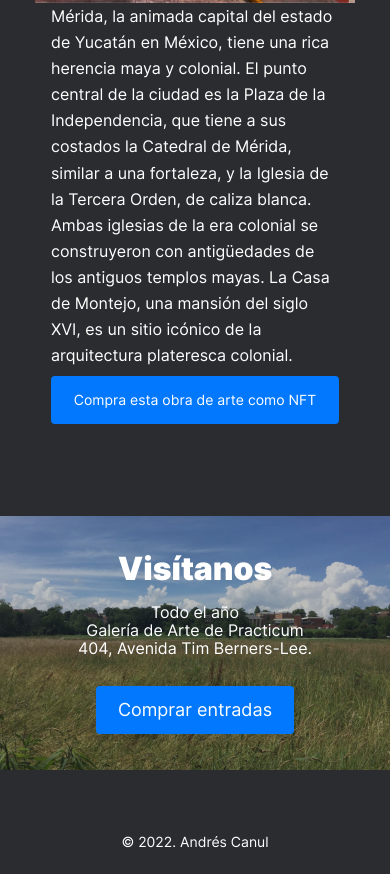
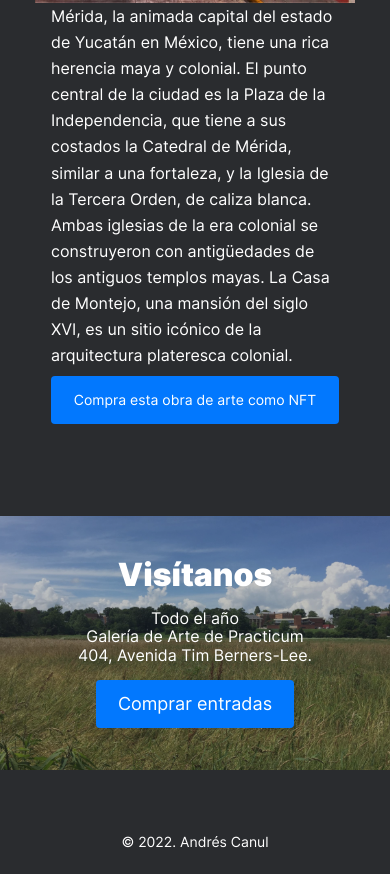
Before and after one commit to andruuul/web_project_3_esp, a plain HTML site: page index.html in a window 390 px wide. Shown: the part 9150-10024 px from the top of the page. Drawn offline with nearby package versions, Linux system fonts and the light colour scheme.

```diff
--- a/blocks/content/cover/__button/cover__button.css
+++ b/blocks/content/cover/__button/cover__button.css
@@ -10,8 +10,8 @@
   font-size: 18px;
   line-height: 1;
   color: #fff;
-  margin: 0;
   padding: 0;
+  margin: 32px 0 0;
   text-decoration: none;
   display: flex;
   align-items: center;
--- a/blocks/content/cover/__text/cover__text.css
+++ b/blocks/content/cover/__text/cover__text.css
@@ -6,6 +6,6 @@
   color: #fff;
   width: 280px;
   margin: 0;
-  padding: 32px 0 32px;
+  padding: 0;
   text-align: center;
 }
--- a/blocks/content/cover/__title/cover__title.css
+++ b/blocks/content/cover/__title/cover__title.css
@@ -6,6 +6,6 @@
   color: #fff;
   width: 650px;
   margin: 0;
-  padding: 0;
+  padding: 0 0 32px;
   text-align: center;
 }
--- a/index.html
+++ b/index.html
@@ -118,9 +118,9 @@
         <img class="cover__image" src="/images/background.jpg" alt="El campo con un cielo hermoso">
         <div class="cover__container">
           <h1 class="cover__title">Visítanos</h1>
-          <p class="cover__text">Todo el año<br>
-          Galería de Arte de Practicum<br>
-          404, Avenida Tim Berners-Lee.</p>
+          <p class="cover__text">Todo el año</p>
+          <p class="cover__text">Galería de Arte de Practicum</p>
+          <p class="cover__text">404, Avenida Tim Berners-Lee.</p>
           <a class="cover__button" href="https://opensea.io/">Comprar entradas</a>
         </div>
       </section>
--- a/pages/index.css
+++ b/pages/index.css
@@ -281,13 +281,18 @@ padding: 44px 16px 38px;
   line-height: 1.09;
   color: #fff;
   width: 288px;
+  padding: 0 0 16px;
 }
+
 
 .cover__text {
   font-size: 16px;
   line-height: 1.14;
-  width: 280px;
-  padding: 16px 0 29px;
+  max-width: 280px;
+}
+
+.cover__button {
+  margin: 16px 0 0;
 }
 
 .footer {
```
